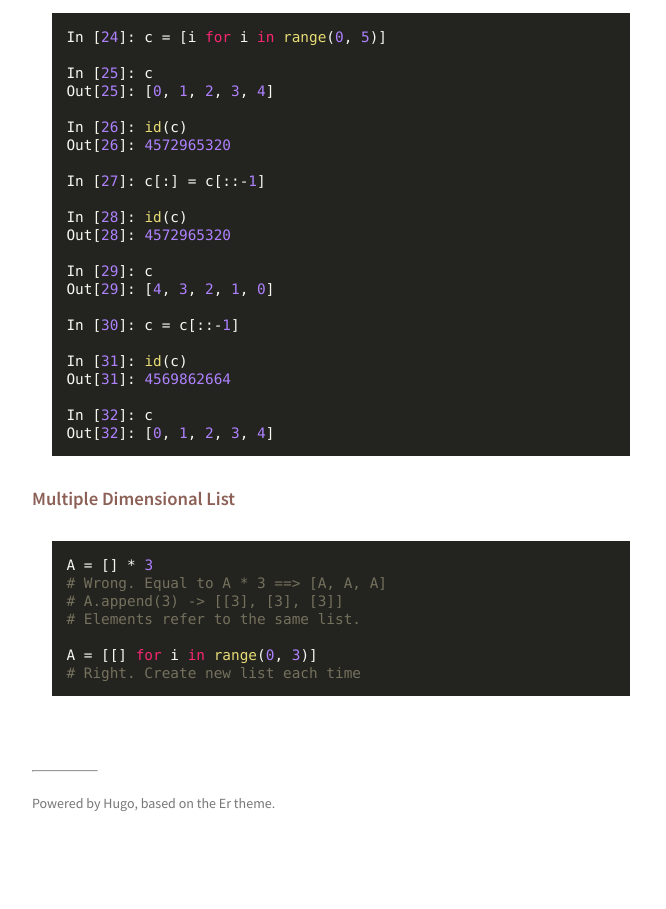
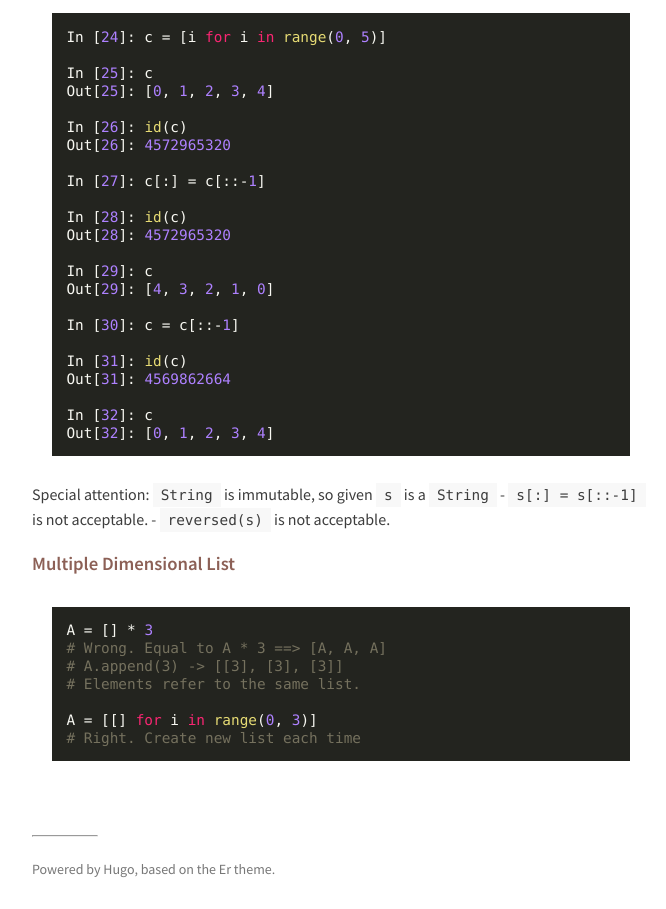
Before and after one commit to NinoDui/NinoDui.github.io, a plain HTML site: page post/pythonreferrencesummary/index.html in a window 1280 px wide. Shown: the part 1657-2566 px from the top of the page, without its empty margins (299-965 px from the left). Before the commit the page ends 2500 px from the top, so only its background shows below. Drawn offline with nearby package versions, Linux system fonts and the light colour scheme; a script that the page names is missing.

Commit message:
updated content about reverse of String

```diff
--- a/post/pythonreferrencesummary/index.html
+++ b/post/pythonreferrencesummary/index.html
@@ -177,6 +177,10 @@ In [32]: c
 Out[32]: [0, 1, 2, 3, 4]
 </code></pre>
 
+<p>Special attention: <code>String</code> is immutable, so given <code>s</code> is a <code>String</code>
+- <code>s[:] = s[::-1]</code> is not acceptable.
+- <code>reversed(s)</code> is not acceptable.</p>
+
 <h3 id="multiple-dimensional-list">Multiple Dimensional List</h3>
 
 <pre><code class="language-Python">A = [] * 3
```
